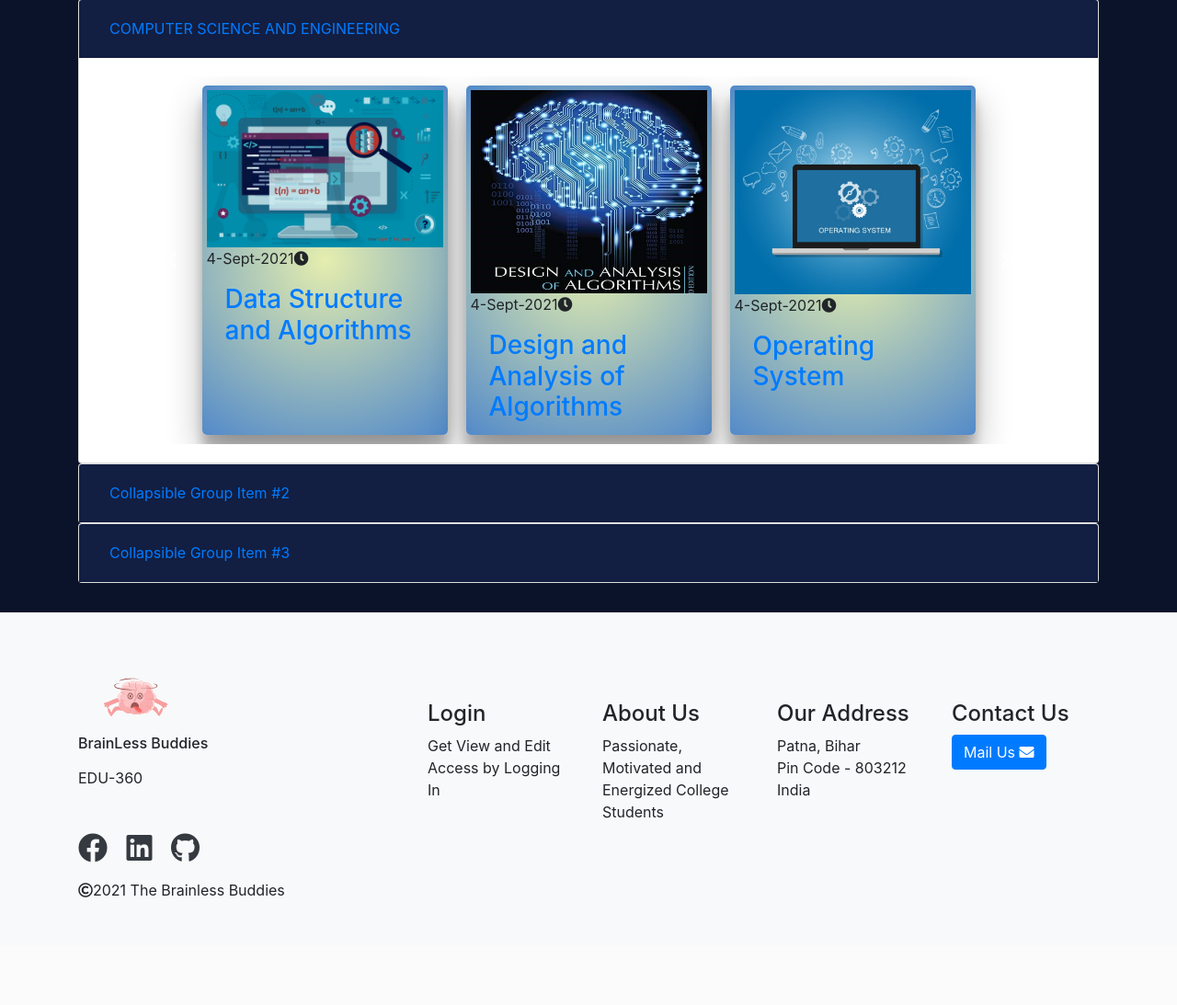
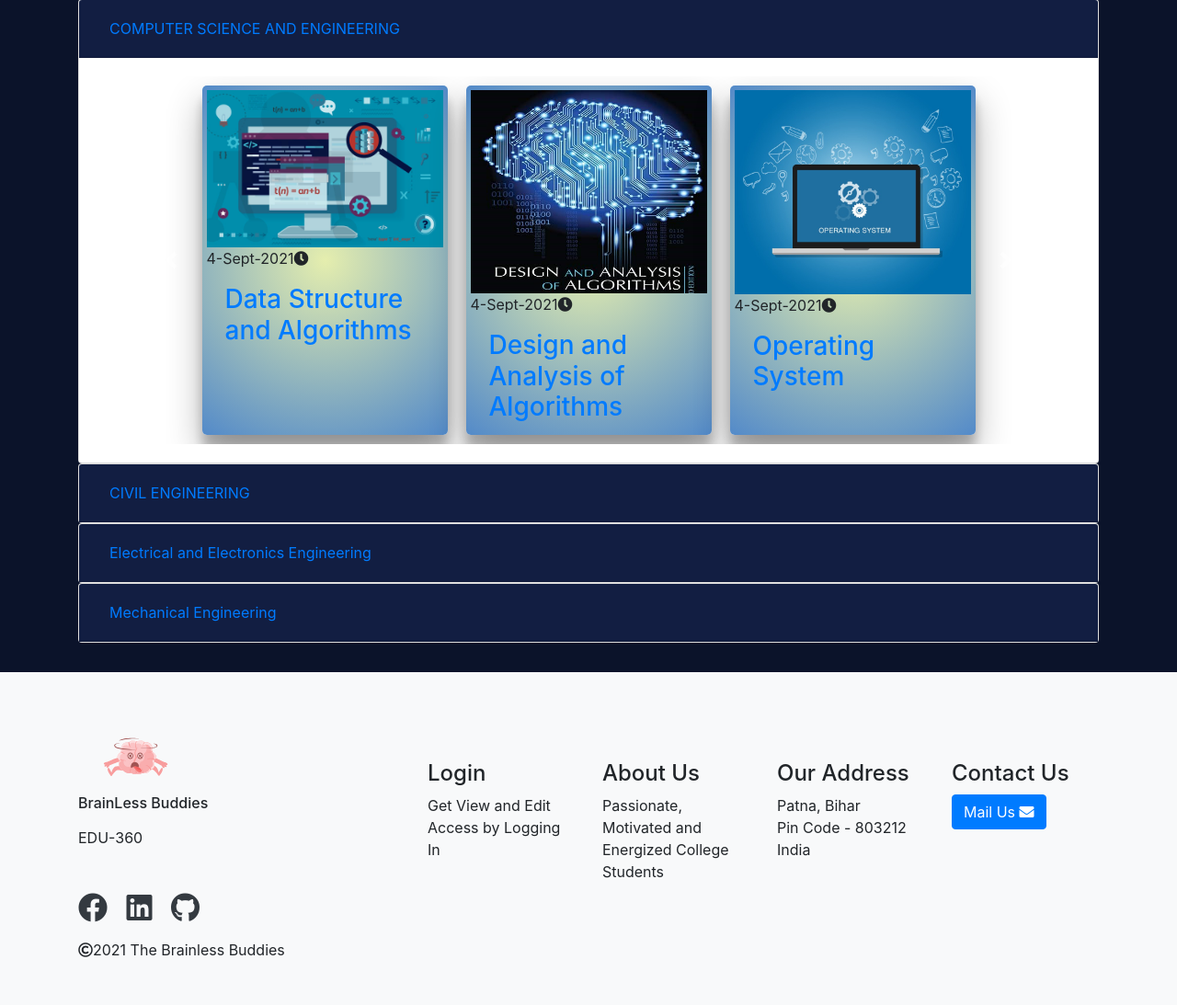
Before and after one commit to Sonalanand102/Edu-360, a PHP site: page /learn_space.php in a window 1280 px wide. Shown: the part 151-1244 px from the top of the page at 92% size. Before the commit the page ends 1127 px from the top, so only its background shows below. Run offline with PHP 8.4, Linux system fonts and the light colour scheme; some libraries are stand-ins or nearby versions.

Commit message:
updated learn_space

```diff
--- a/learn_space.php
+++ b/learn_space.php
@@ -257,30 +257,49 @@
     <div class="card-header" id="headingTwo" style='background-color:#121e42;'>
       <h5 class="mb-0">
         <button class="btn btn-link collapsed" data-toggle="collapse" data-target="#collapseTwo" aria-expanded="false" aria-controls="collapseTwo">
-          Collapsible Group Item #2
+          CIVIL ENGINEERING
         </button>
       </h5>
     </div>
     <div id="collapseTwo" class="collapse" aria-labelledby="headingTwo" data-parent="#accordion">
       <div class="card-body">
-        Anim pariatur cliche reprehenderit, enim eiusmod high life accusamus terry richardson ad squid. 3 wolf moon officia aute, non cupidatat skateboard dolor brunch. Food truck quinoa nesciunt laborum eiusmod. Brunch 3 wolf moon tempor, sunt aliqua put a bird on it squid single-origin coffee nulla assumenda shoreditch et. Nihil anim keffiyeh helvetica, craft beer labore wes anderson cred nesciunt sapiente ea proident. Ad vegan excepteur butcher vice lomo. Leggings occaecat craft beer farm-to-table, raw denim aesthetic synth nesciunt you probably haven't heard of them accusamus labore sustainable VHS.
+          Similar as Computer Science and Engineering's part
       </div>
     </div>
   </div>
+
+
   <div class="card">
     <div class="card-header" id="headingThree" style='background-color:#121e42;'>
       <h5 class="mb-0">
         <button class="btn btn-link collapsed" data-toggle="collapse" data-target="#collapseThree" aria-expanded="false" aria-controls="collapseThree">
-          Collapsible Group Item #3
+          Electrical and Electronics Engineering
         </button>
       </h5>
     </div>
     <div id="collapseThree" class="collapse" aria-labelledby="headingThree" data-parent="#accordion">
       <div class="card-body">
-        Anim pariatur cliche reprehenderit, enim eiusmod high life accusamus terry richardson ad squid. 3 wolf moon officia aute, non cupidatat skateboard dolor brunch. Food truck quinoa nesciunt laborum eiusmod. Brunch 3 wolf moon tempor, sunt aliqua put a bird on it squid single-origin coffee nulla assumenda shoreditch et. Nihil anim keffiyeh helvetica, craft beer labore wes anderson cred nesciunt sapiente ea proident. Ad vegan excepteur butcher vice lomo. Leggings occaecat craft beer farm-to-table, raw denim aesthetic synth nesciunt you probably haven't heard of them accusamus labore sustainable VHS.
+         Similar as Computer Science and Engineering's part
       </div>
     </div>
   </div>
+
+  <div class="card">
+    <div class="card-header" id="headingThree" style='background-color:#121e42;'>
+      <h5 class="mb-0">
+        <button class="btn btn-link collapsed" data-toggle="collapse" data-target="#collapseThree" aria-expanded="false" aria-controls="collapseThree">
+          Mechanical Engineering
+        </button>
+      </h5>
+    </div>
+    <div id="collapseThree" class="collapse" aria-labelledby="headingThree" data-parent="#accordion">
+      <div class="card-body">
+         Similar as Computer Science and Engineering's part
+      </div>
+    </div>
+  </div>
+
+
 </div>
 </div>
 
```
